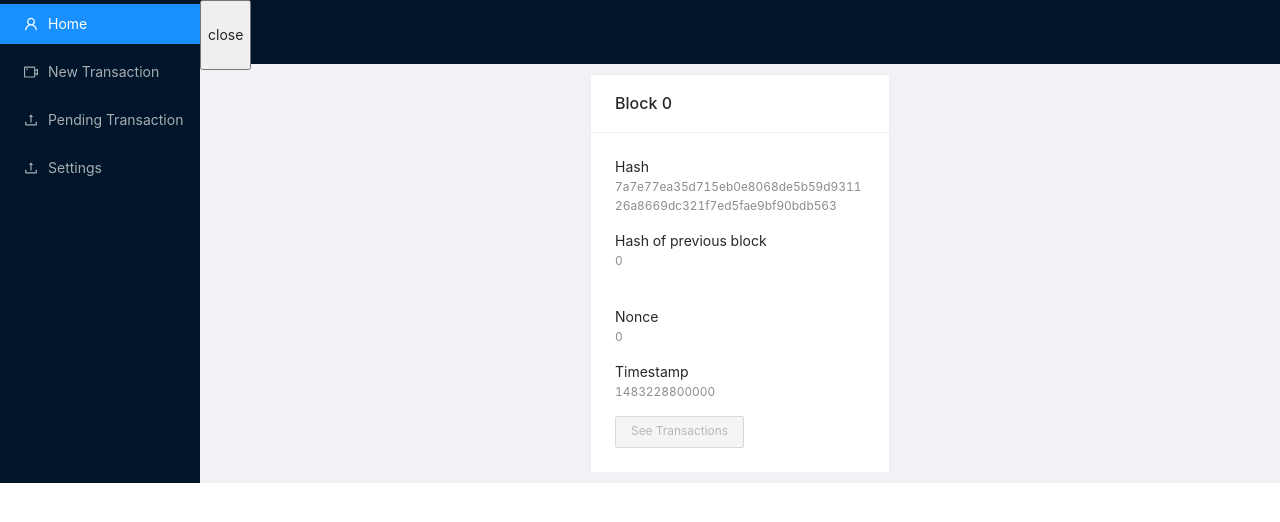
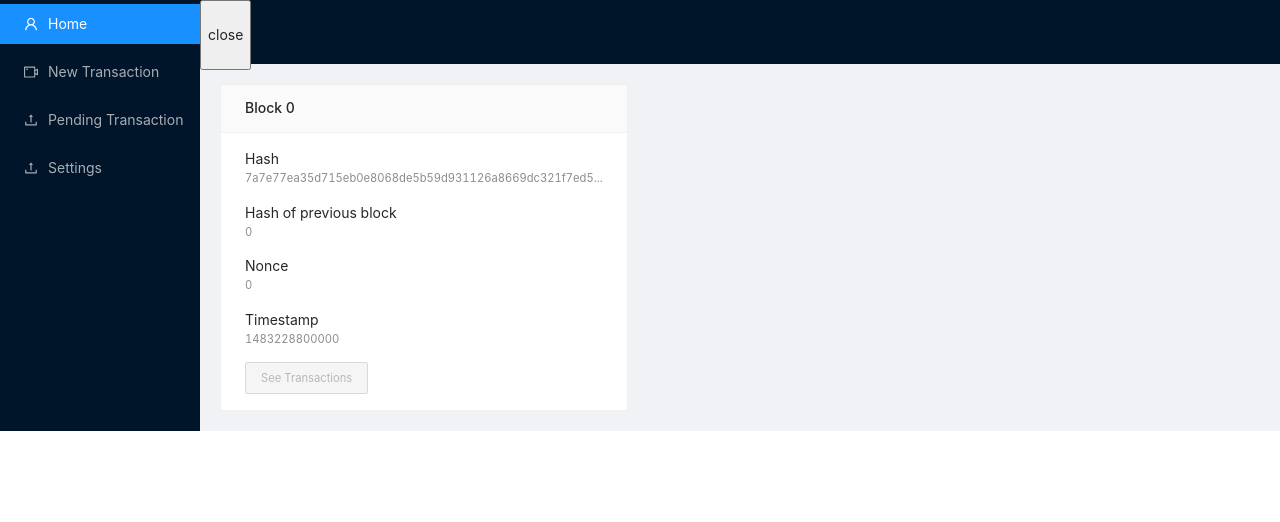
Before and after one commit to buikhacnam/blockchain-visualizer, a Next.js app: page / in a window 1280 px wide. Shown: the top 522 px of the page. Built offline with nearby package versions, Linux system fonts and the light colour scheme.

Commit message:
update chain list

```diff
--- a/components/blocks-in-chain/block-card.tsx
+++ b/components/blocks-in-chain/block-card.tsx
@@ -1,4 +1,4 @@
-import React, {useState} from 'react'
+import React, { useState } from 'react'
 import styled from 'styled-components'
 import { Card, Button } from 'antd'
 import TransactionModal from '../transactions/transaction-modal'
@@ -14,15 +14,19 @@ const BlockCard = ({ block, blockNum, timestamp }: any) => {
 	}
 	return (
 		<BlockCardStyled>
-			<Card title={`Block ${blockNum}`}>
+			<Card title={`Block ${blockNum}`} type='inner'>
 				<BlockCardContent>
-					<p>
-						Hash <span>{block.hash}</span>
+					<p title={block.hash}>
+						Hash <span>{block.hash.substring(0, 50) + '...'}</span>
 					</p>
-					<p>
-						Hash of previous block <span>{block.previousHash}</span>
+					<p  title={block.previousHash}>
+						Hash of previous block{' '}
+						<span>
+							{block.previousHash.length > 1
+								? block.previousHash.substring(0, 50) + '...'
+								: block.previousHash}
+						</span>
 					</p>
-					{blockNum === 0 && <br />}
 
 					<p>
 						Nonce <span>{block.nonce}</span>
@@ -32,7 +36,7 @@ const BlockCard = ({ block, blockNum, timestamp }: any) => {
 					</p>
 					<Button
 						disabled={blockNum === 0}
-						type="primary"
+						type='primary'
 						onClick={() => {
 							if (blockNum > 0) setIsModalVisible(true)
 						}}
@@ -42,7 +46,12 @@ const BlockCard = ({ block, blockNum, timestamp }: any) => {
 					</Button>
 				</BlockCardContent>
 			</Card>
-			<TransactionModal blockNum={blockNum} timestamp={timestamp} isModalVisible={isModalVisible} handleCancel={handleCancel}/>
+			<TransactionModal
+				blockNum={blockNum}
+				timestamp={timestamp}
+				isModalVisible={isModalVisible}
+				handleCancel={handleCancel}
+			/>
 		</BlockCardStyled>
 	)
 }
@@ -50,11 +59,12 @@ const BlockCard = ({ block, blockNum, timestamp }: any) => {
 export default BlockCard
 
 const BlockCardStyled = styled.div`
-	overflow-wrap: break-word;
-
+	/* overflow-wrap: break-word; */
+	word-break: break-all;
+	display: inline-block;
 	span {
 		display: block;
-		font-size: 0.85em;
+		font-size: 0.7rem;
 		color: #8c8c8c;
 	}
 
@@ -62,6 +72,4 @@ const BlockCardStyled = styled.div`
 		color: unset !important;
 	}
 `
-const BlockCardContent = styled.div`
-	width: 250px;
-`
+const BlockCardContent = styled.div``
--- a/components/blocks-in-chain/blockchain-list.tsx
+++ b/components/blocks-in-chain/blockchain-list.tsx
@@ -1,25 +1,41 @@
 import React from 'react'
 import styled from 'styled-components'
-import {useBlockchain} from '../../context/global-context'
+import { useBlockchain } from '../../context/global-context'
 import BlockCard from './block-card'
 const BlockchainList = () => {
-    const {state, dispatch} = useBlockchain()
-    if(!state?.blockchainState?.chain?.length) return <div>Loading...</div>
-    return (
-        <ChainListStyled>
-            {state.blockchainState.chain.map((block: any, index: number) => {
-                return <BlockCard key={block.timestamp} timestamp={block.timestamp} block={block} blockNum={index}/>
-            })}
-        </ChainListStyled>
-    )
+	const { state, dispatch } = useBlockchain()
+	if (!state?.blockchainState?.chain?.length) return <div>Loading...</div>
+	return (
+		<ChainListWrapper>
+			<ChainListStyled>
+				{state.blockchainState.chain.map(
+					(block: any, index: number) => {
+						return (
+							<BlockCard
+								key={block.timestamp}
+								timestamp={block.timestamp}
+								block={block}
+								blockNum={index}
+							/>
+						)
+					}
+				)}
+			</ChainListStyled>
+		</ChainListWrapper>
+	)
 }
 
 export default BlockchainList
 
+const ChainListWrapper = styled.div`
+	position: relative;
+	width: 100%;
+	height: 100%;
+`
+
 const ChainListStyled = styled.div`
-    display: grid;
-    grid-template-columns: repeat(auto-fit, minmax(300px, 1fr));
-    justify-items: center;
-    align-items: center;
-    padding: 10px;
+    padding: 20px;
+	overflow-x: scroll;
+	overflow-y: hidden;
+	white-space: nowrap;
 `
--- a/components/transactions/transaction-modal.tsx
+++ b/components/transactions/transaction-modal.tsx
@@ -1,5 +1,6 @@
 import { Modal } from 'antd'
 import TransactionTable from './transaction-table'
+import styled from 'styled-components'
 const TransactionModal = ({
 	isModalVisible,
 	handleCancel,
@@ -7,8 +8,8 @@ const TransactionModal = ({
 	blockNum,
 }: any) => {
 	return (
-		<Modal
-			width={'100%'}
+		<StyledTransactionModal
+			width={'80%'}
 			centered
 			title={`Transactions inside Block ${blockNum}`}
 			footer={null}
@@ -16,8 +17,13 @@ const TransactionModal = ({
 			onCancel={handleCancel}
 		>
 			<TransactionTable timestamp={timestamp} />
-		</Modal>
+		</StyledTransactionModal>
 	)
 }
 
+const StyledTransactionModal = styled(Modal)`
+	.ant-modal-body {
+		overflow: auto;
+	}
+`
 export default TransactionModal
--- a/components/transactions/transaction-table.tsx
+++ b/components/transactions/transaction-table.tsx
@@ -14,8 +14,13 @@ const columns = [
 
 			return (
 				<span>
-					<a>{text?.substring(0, 15) + '...'}</a><br/>
-                    {text === myWalletAddress ? <Tag style={{display: 'inline-block'}} color="green">My Wallet</Tag> : null}
+					<a>{text?.substring(0, 15) + '...'}</a>
+					<br />
+					{text === myWalletAddress ? (
+						<Tag style={{ display: 'inline-block' }} color='green'>
+							My Wallet
+						</Tag>
+					) : null}
 				</span>
 			)
 		},
@@ -24,13 +29,18 @@ const columns = [
 		title: 'To',
 		dataIndex: 'toAddress',
 		key: 'to',
-        render: (text: string) => {
+		render: (text: string) => {
 			if (!text) return <span>System</span>
 
 			return (
 				<span>
-					<a>{text?.substring(0, 15) + '...'}</a><br/>
-                    {text === myWalletAddress ? <Tag style={{display: 'inline-block'}} color="green">My Wallet</Tag> : null}
+					<a>{text?.substring(0, 15) + '...'}</a>
+					<br />
+					{text === myWalletAddress ? (
+						<Tag style={{ display: 'inline-block' }} color='green'>
+							My Wallet
+						</Tag>
+					) : null}
 				</span>
 			)
 		},
@@ -39,12 +49,14 @@ const columns = [
 		title: 'Amount',
 		dataIndex: 'amount',
 		key: 'amount',
+		render: (text: string) => <span>{text}</span>,
 	},
-	// {
-	// 	title: 'Timestamp',
-	// 	dataIndex: 'timestamp',
-	// 	key: 'timestamp',
-	// },
+	{
+		title: 'Timestamp',
+		dataIndex: 'timestamp',
+		key: 'timestamp',
+		render: (text: string) => <span>{text}</span>,
+	},
 	// {
 	//     title: 'Signature',
 	//     dataIndex: 'signature',
@@ -103,14 +115,13 @@ const TransactionTable = ({ timestamp }: any) => {
 	const transactionSource = blockSource.transactions
 	console.log('src', transactionSource)
 	return (
-		<TableStyled>
-			<Table columns={columns} dataSource={transactionSource} />
-		</TableStyled>
+		<TableWrapper>
+			<TableStyled columns={columns} dataSource={transactionSource} />
+		</TableWrapper>
 	)
 }
 
 export default TransactionTable
 
-const TableStyled = styled.div`
-	width: 100%;
-`
+const TableWrapper = styled.div``
+const TableStyled = styled(Table)``
--- a/pages/new-transaction.tsx
+++ b/pages/new-transaction.tsx
@@ -78,7 +78,9 @@ const NewTransaction = () => {
 				</Form.Item>
 			</Form>
 			<Button
-				onClick={() => {dispatch({type: 'mine_block'})}}
+				onClick={() => {
+					dispatch({type: 'mine_block'})
+				}}
 			>
 				Mine
 			</Button>
--- a/utils/blockchain.js
+++ b/utils/blockchain.js
@@ -7,6 +7,7 @@ class Transaction {
 		this.fromAddress = fromAddress
 		this.toAddress = toAddress
 		this.amount = amount
+		this.timestamp = Date.now()
 	}
 
 	calculateHash() {
```
